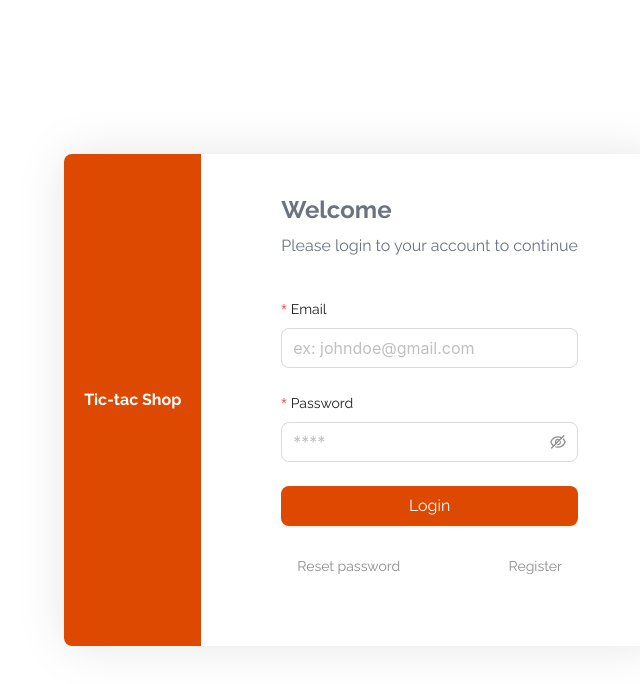
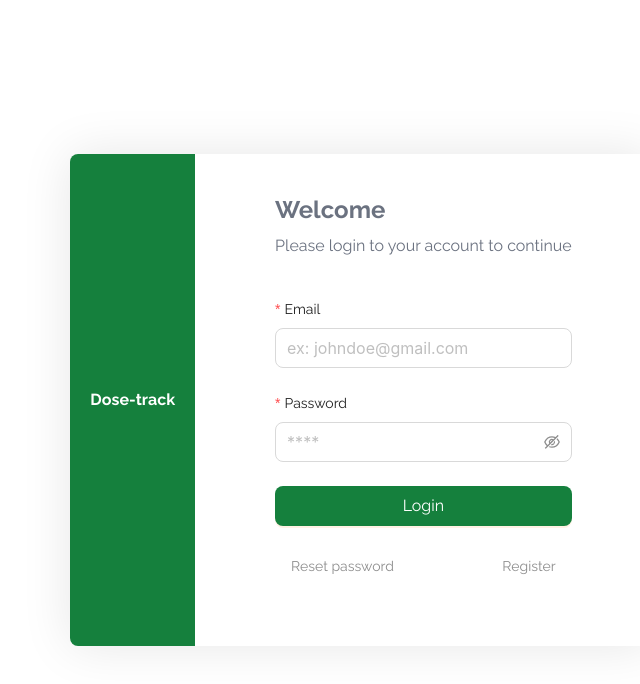
Before and after one commit to jacob-js/tic-tac-shop, a React (Vite) app: page /auth/login in a window 1280 px wide. Shown: the top 684 px of the page, without its empty margins (279-919 px from the left). Built offline with nearby package versions, Linux system fonts and the light colour scheme.

Commit message:
feat: change primary color

```diff
--- a/package.json
+++ b/package.json
@@ -1,5 +1,5 @@
 {
-  "name": "tic-tac-shop",
+  "name": "dose-track",
   "private": true,
   "version": "0.0.0",
   "type": "module",
--- a/src/components/wrappers/AuthWrapper.tsx
+++ b/src/components/wrappers/AuthWrapper.tsx
@@ -4,8 +4,8 @@ function AuthWrapper({title, subtitle, children}: PropsWithChildren<{title: stri
   return (
     <div className="w-full min-h-screen bg-white flex justify-center items-center">
     <div className="flex flex-col sm:flex-row rounded-lg shadow-light">
-        <div className="bg-primary rounded-t-lg sm:rounded-s-lg sm:rounded-tr-none p-5 flex items-center justify-center">
-            <div className="text-white font-bold">Tic-tac Shop</div>
+        <div className="bg-green-700 rounded-t-lg sm:rounded-s-lg sm:rounded-tr-none p-5 flex items-center justify-center">
+            <div className="text-white font-bold">Dose-track</div>
         </div>
         <div className="bg-white p-10 sm:px-20 rounded-b-lg sm:rounded-e-lg">
             <div className="flex flex-col gap-2 mb-10 text-gray-500">
--- a/src/index.css
+++ b/src/index.css
@@ -10,6 +10,6 @@
 
 .ant-btn-primary {
   color: #fff;
-  background-color: #dd4900;
+  background-color: #15803d;
   box-shadow: 0 2px 0 rgba(255, 125, 5, 0.1);
 }
--- a/src/main.tsx
+++ b/src/main.tsx
@@ -11,9 +11,9 @@ ReactDOM.createRoot(document.getElementById('root') as HTMLElement).render(
     <ConfigProvider
       theme={{
         token: {
-          colorPrimary: "#dd4900",
+          colorPrimary: "#15803d",
           colorLink: "#8d8d8d",
-          colorLinkHover: "#dd4900"
+          colorLinkHover: "#15803d"
         }
       }}
     >
```
